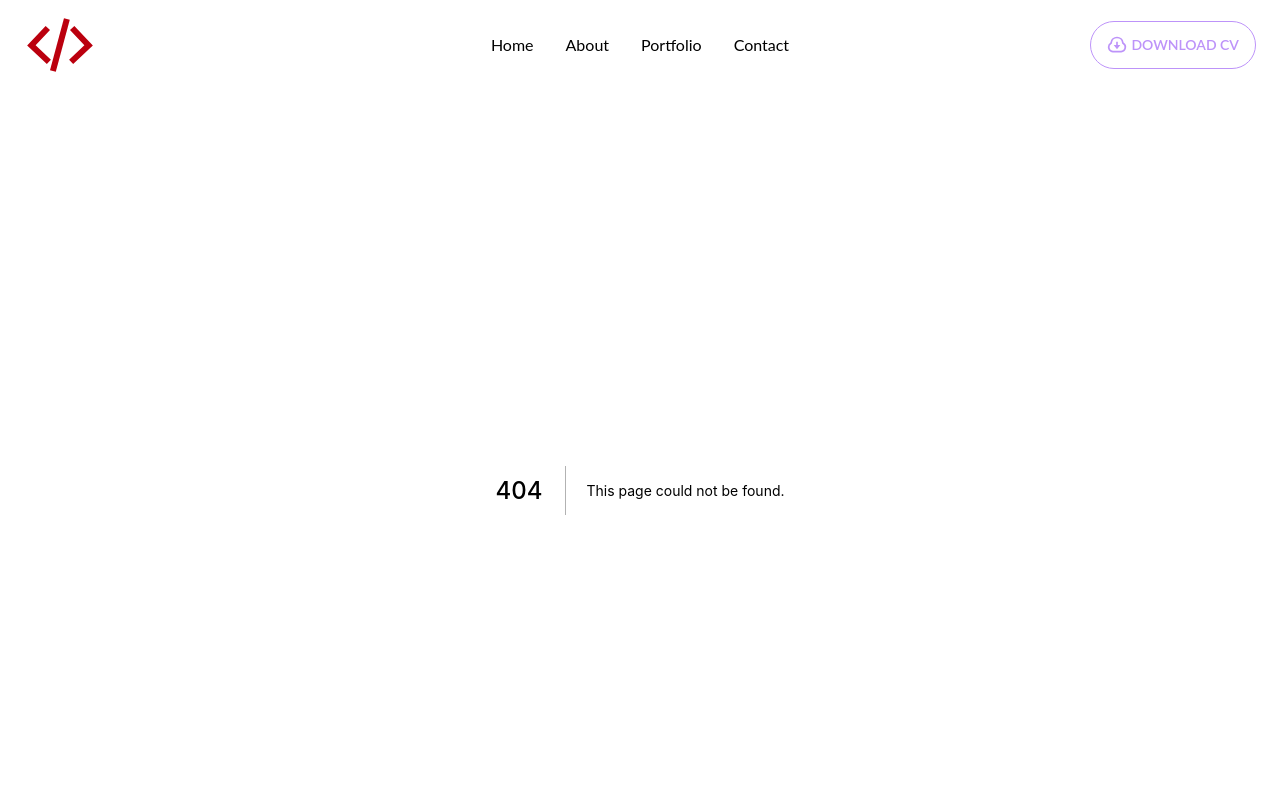
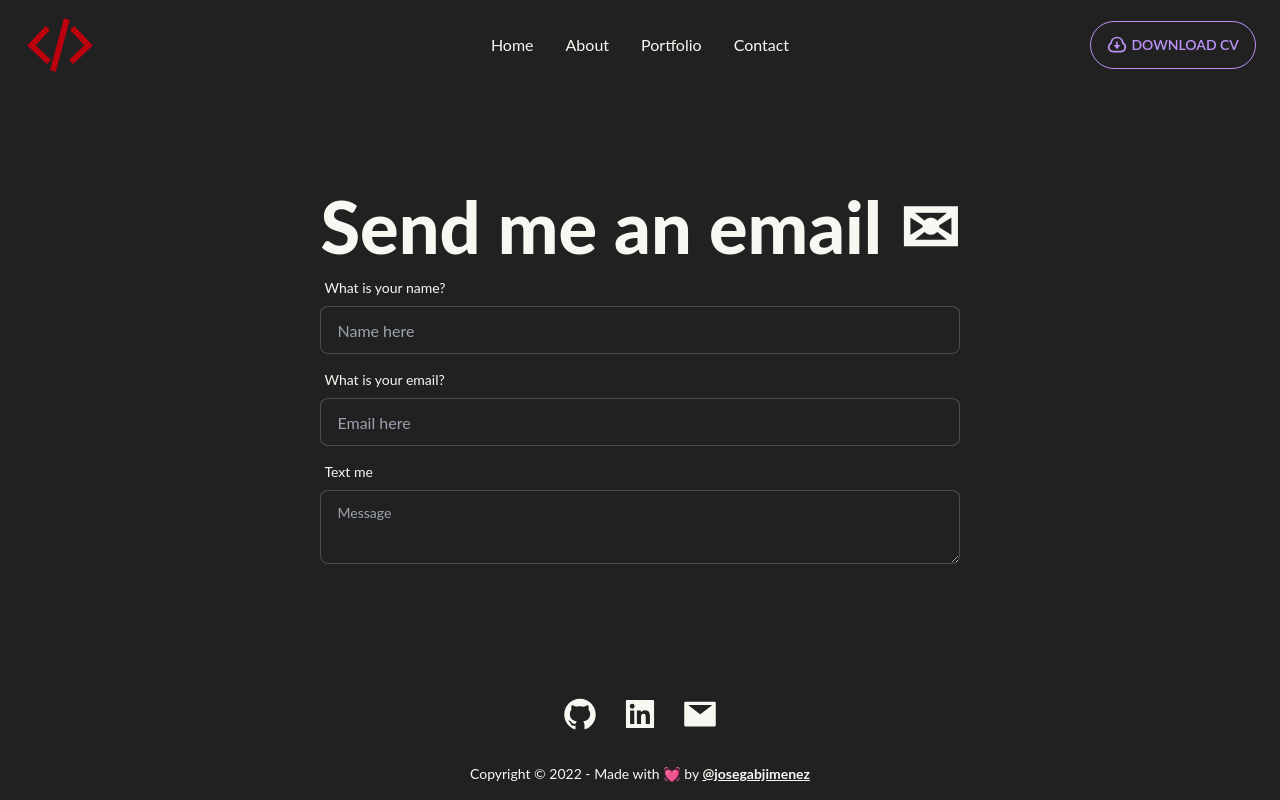
Before and after one commit to josegabjimenez/portfolio, a Next.js app: page /contact in a window 1280 px wide. Before the commit this address had no page. Shown: the top 800 px of the page. Built offline with nearby package versions, Linux system fonts and the light colour scheme.

Commit message:
:art: Contact section was created

```diff
--- a/pages/about.js
+++ b/pages/about.js
@@ -9,7 +9,7 @@ const About = ({ skills }) => {
   return (
     <section className="sm:flex-row flex-col flex justify-center items-center gap-12 px-2">
       <div>
-        <div className="w-[300px]">
+        <div className="w-[300px] ">
           {/* <img src={avatar} alt="Jose Gabriel's Face" /> */}
           {/* <Image src={ProfilePicture} width={size.width * 0.25} height={size.height * 0.5} alt="Jose Gabriel's Cartoon Picture" /> */}
           <Image src={ProfilePicture} width="100%" height="100%" layout="responsive" objectFit="contain" alt="Jose Gabriel's Cartoon Picture" />
--- /dev/null
+++ b/pages/contact.js
@@ -0,0 +1,27 @@
+import React from 'react';
+
+const Contact = () => {
+  return (
+    <section className="sm:flex-row flex-col flex justify-center items-center gap-12 px-2">
+      <div className="sm:text-left text-center ">
+        <h1 className="sm:text-7xl text-5xl font-extrabold">Send me an email ✉</h1>
+        <div className="form-control w-full">
+          <label className="label mt-2">
+            <span className="label-text">What is your name?</span>
+          </label>
+          <input type="text" placeholder="Name here" className="input input-bordered w-full" />
+          <label className="label mt-2">
+            <span className="label-text">What is your email?</span>
+          </label>
+          <input type="text" placeholder="Email here" className="input input-bordered w-full" />
+          <label className="label mt-2">
+            <span className="label-text">Text me</span>
+          </label>
+          <textarea className="textarea textarea-bordered mb-8" placeholder="Message" defaultValue={''} />
+        </div>
+      </div>
+    </section>
+  );
+};
+
+export default Contact;
--- a/pages/portfolio/index.js
+++ b/pages/portfolio/index.js
@@ -10,26 +10,9 @@ const Portfolio = ({ projects }) => {
       <section className="flex flex-wrap justify-center gap-4 w-4/5 ">
         {/* {console.log(projects)} */}
         {projects.map((project) => (
-          <>
-            <div key={project.title}>
-              <Card project={project} />
-            </div>
-            <div key={project.title}>
-              <Card project={project} />
-            </div>
-            <div key={project.title}>
-              <Card project={project} />
-            </div>
-            <div key={project.title}>
-              <Card project={project} />
-            </div>
-            <div key={project.title}>
-              <Card project={project} />
-            </div>
-            <div key={project.title}>
-              <Card project={project} />
-            </div>
-          </>
+          <div key={project.title}>
+            <Card project={project} />
+          </div>
         ))}
       </section>
     </main>
```
